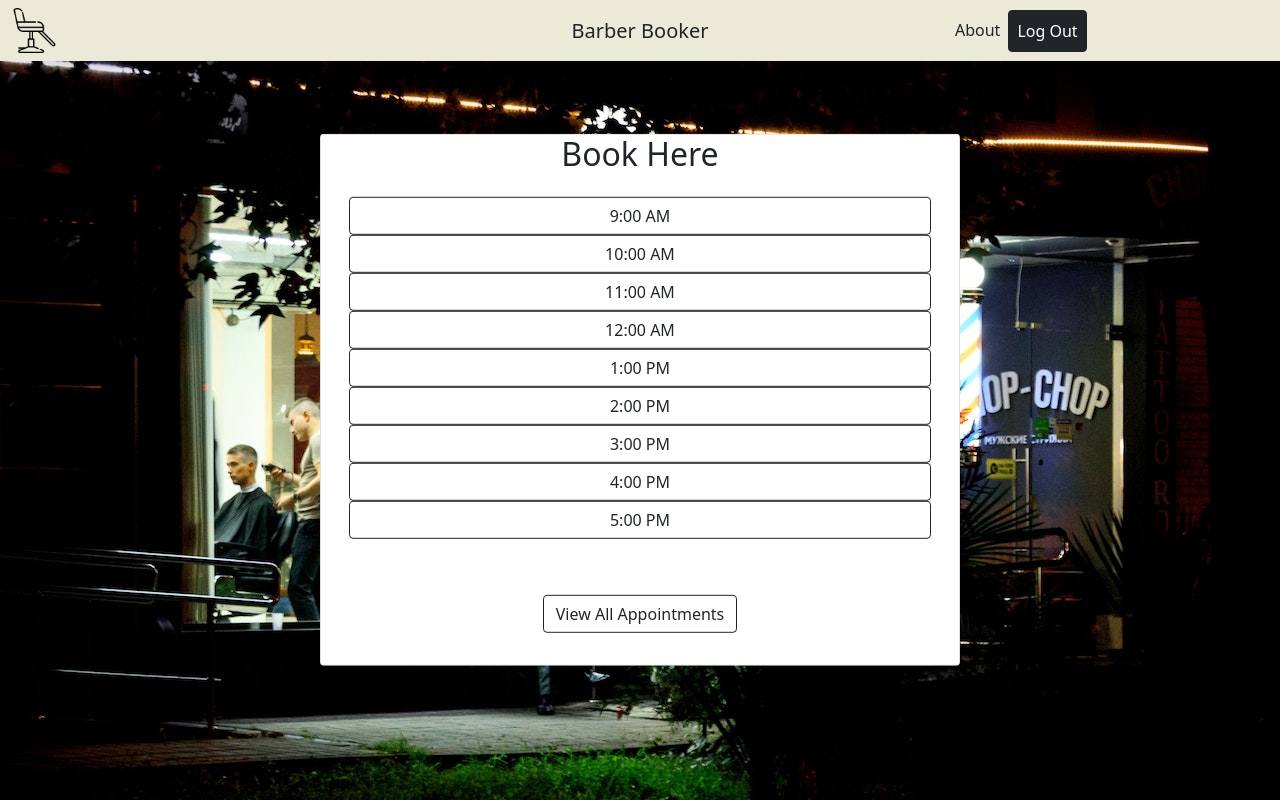
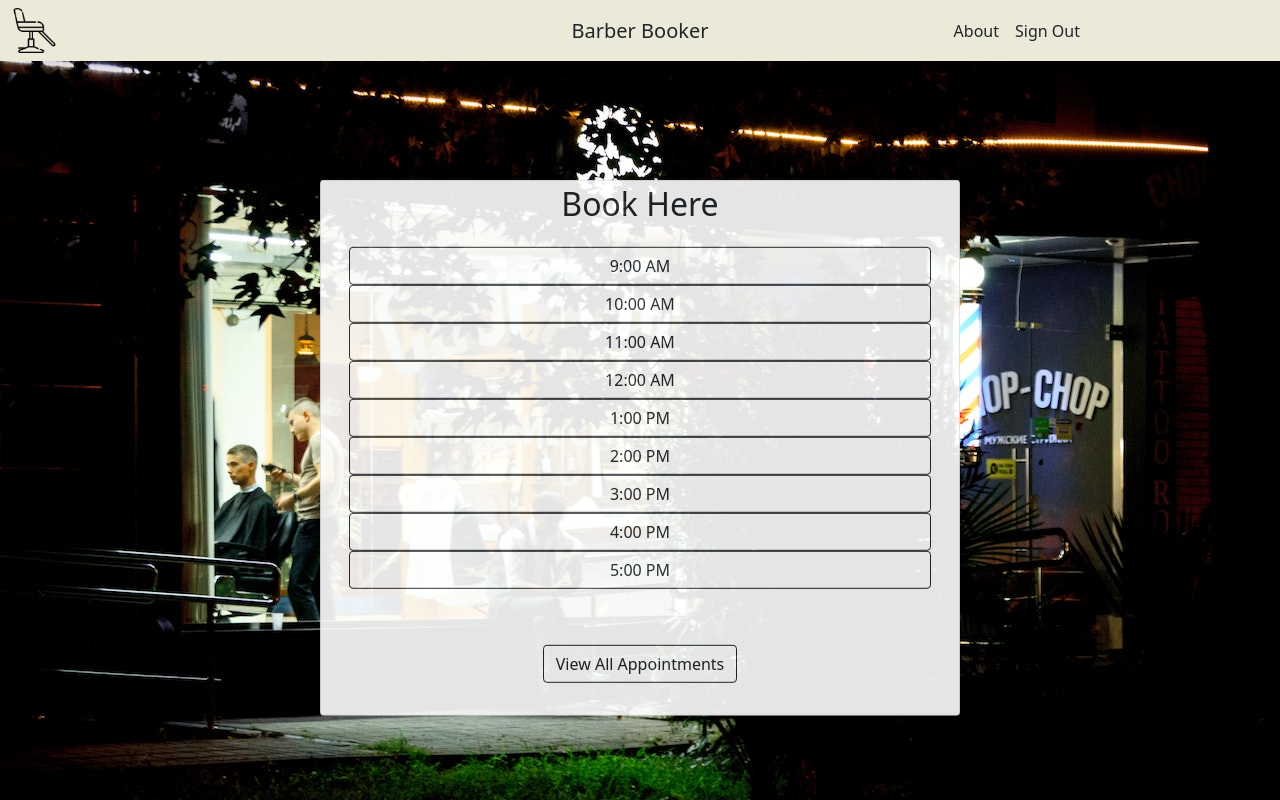
Before and after one commit to Afam-26/Barber-Scheduler, a website: page public/members.html in a window 1280 px wide. Drawn offline with nearby package versions, Linux system fonts and the light colour scheme; no server answers.

Commit message:
html tweaks and member page updates

```diff
--- a/public/members.html
+++ b/public/members.html
@@ -4,14 +4,15 @@
 <head>
   <title>Barbershop Booker</title>
   <meta charset="UTF-8">
+  <meta name="viewport" content="width=device-width, initial-scale=1, shrink-to-fit=no">
   <meta name="viewport" content="width=device-width, initial-scale=1">
   <link href="https://cdn.jsdelivr.net/npm/bootstrap@5.0.0-beta1/dist/css/bootstrap.min.css" rel="stylesheet" integrity="sha384-giJF6kkoqNQ00vy+HMDP7azOuL0xtbfIcaT9wjKHr8RbDVddVHyTfAAsrekwKmP1" crossorigin="anonymous">
   <link href="stylesheets/style.css" rel="stylesheet">
 </head>
 
-<body class="members-body">
+<body class="members-body"></body>
 
-<nav class="navbar navbar-expand-md justify-content-between shadow-lg">
+<nav class="navbar navbar-expand-md justify-content-between shadow-lg d-flex">
     <div class="container-fluid">
       <button class="navbar-toggler" type="button" data-toggle="collapse" data-target=".dual-nav">
         <span class="navbar-toggler-icon"></span>
@@ -26,15 +27,16 @@
               <a class="nav-link text-dark" href="/about">About</a>
             </li>
             <li class="nav-item">
-              <button href="#" class="nav-link btn btn-dark f90-logout-button">Log Out</button>
+              <a class="nav-link text-dark" href="/logout">Sign Out</a>
             </li>
           </ul>
         </div>
     </div>
     </nav>
-    <div class="container">
-    <div class="row">
-      <div class="card col-sm-6 col-md-6 col-lg-6 col-md-offset-3 text-center position-absolute top-50 start-50 translate-middle">
+
+    <div class="container overflow-hidden d-flex flex-wrap">
+    <div class="row gy-5">
+      <div class="card col-sm-6 col-md-6 col-lg-6 col-md-offset-3 pt-1 text-center position-absolute top-50 start-50 translate-middle">
         <h2>Book Here<span class="about-us"></span></h2>
         <div class="card-body text-center">
           <ul class="list-group list-group-flush">
--- a/public/stylesheets/style.css
+++ b/public/stylesheets/style.css
@@ -37,3 +37,12 @@ form.login {
 .login {
   background-color: #ebead9;
 }
+
+.container {
+  padding-top: 10%;
+  opacity: 90%;
+}
+
+.card-body {
+  opacity: 100%;
+}
```
